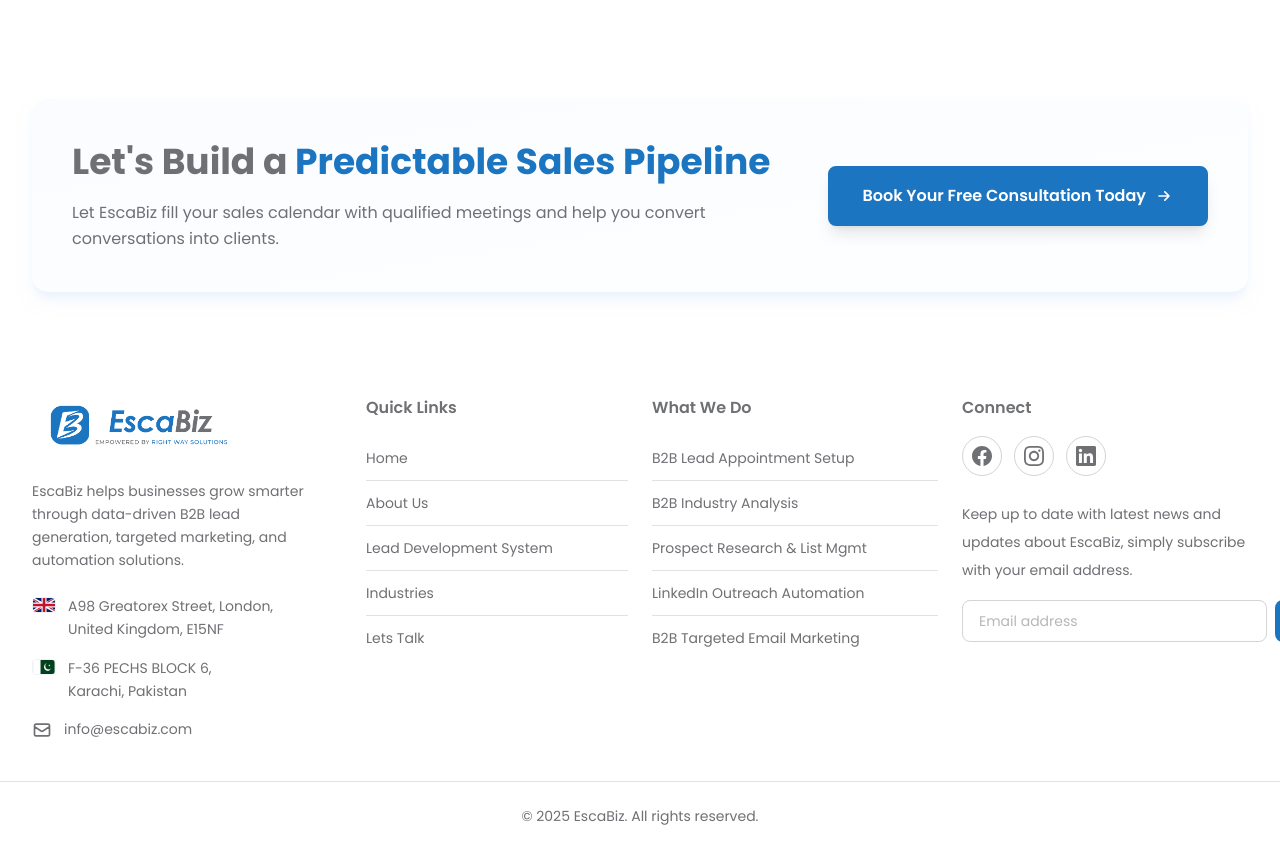
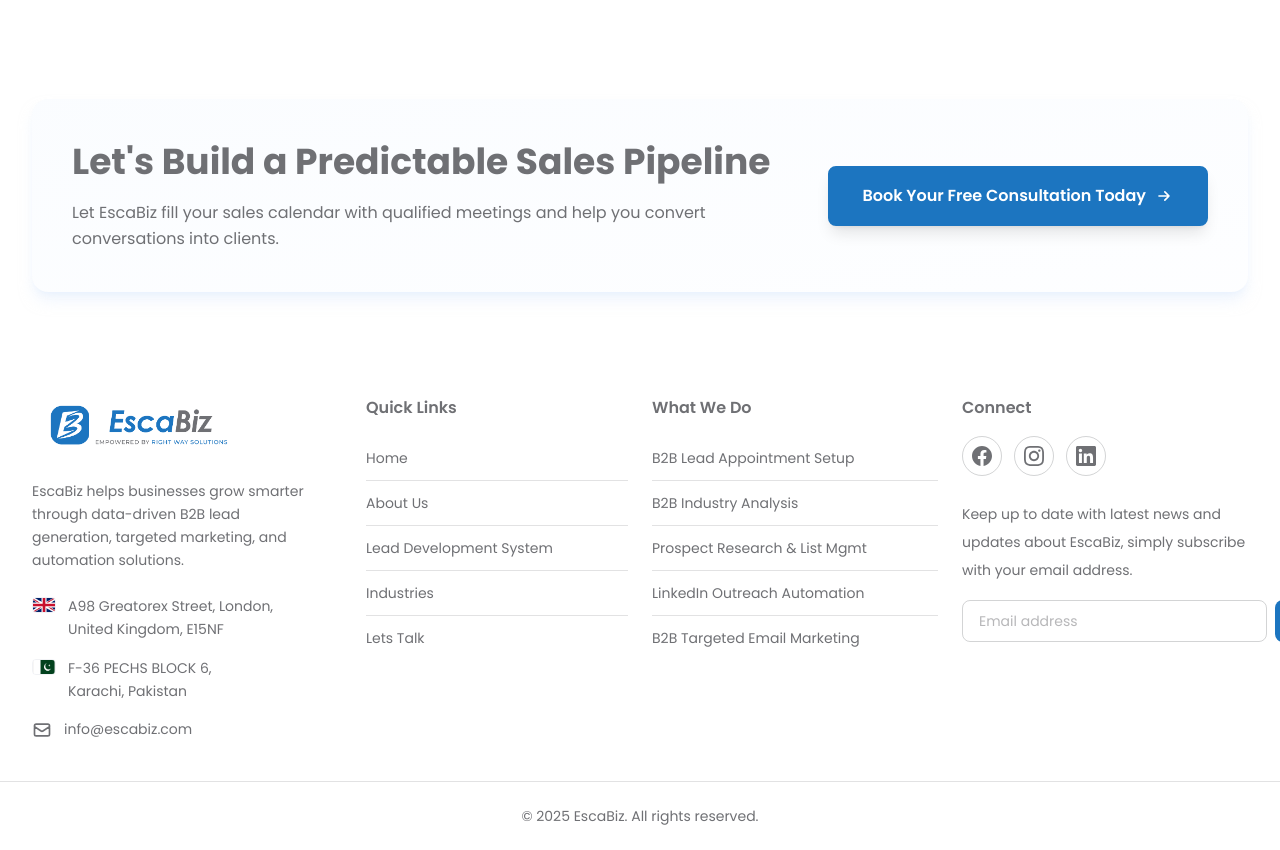
Before and after one commit to Sharmeen-Rauf/escabiz, a Next.js app: page /b2b-appointment-setup in a window 1280 px wide. Shown: the part 5540-6390 px from the top of the page. Built offline with nearby package versions, Linux system fonts and the light colour scheme.

Commit message:
Refactor header text in B2B Appointment Setup page to remove unnecessary line breaks for improved readability.

```diff
--- a/src/app/b2b-appointment-setup/page.tsx
+++ b/src/app/b2b-appointment-setup/page.tsx
@@ -936,8 +936,7 @@ export default function LeadGenerationSystem() {
                   FREE DIGITAL AUDIT
                 </p> */}
                 <h3 className="text-xl sm:text-2xl md:text-3xl lg:text-4xl font-bold text-[#6f7074] leading-tight mb-4" data-aos="fade-up">
-                  Let's Build a{' '}
-                  <span className="text-[#1c75c0]">Predictable Sales Pipeline</span>
+                  Let's Build a Predictable Sales Pipeline
                 </h3>
                 <p className="text-sm md:text-base text-[#6f7074] leading-relaxed max-w-2xl mx-auto lg:mx-0" data-aos="fade-up" data-aos-delay="100">
                   Let EscaBiz fill your sales calendar with qualified meetings and help you convert conversations into clients.
```
